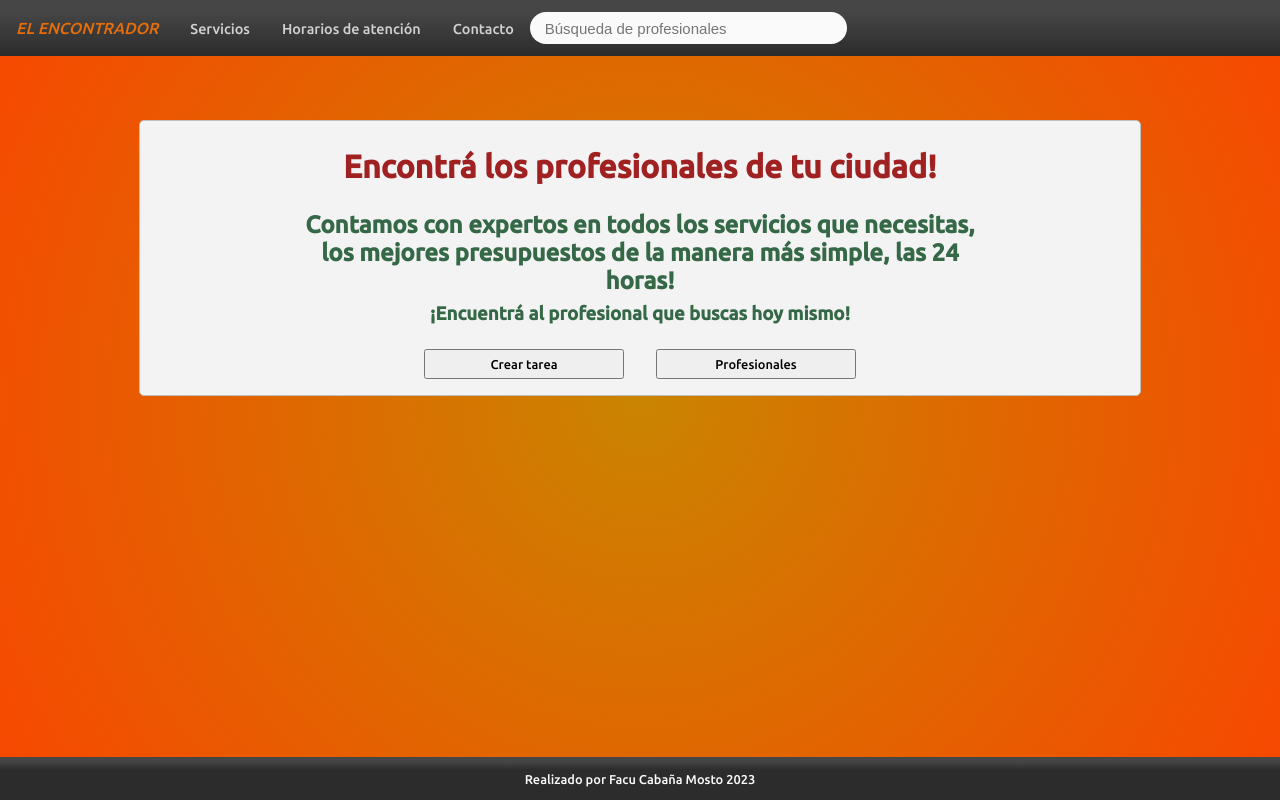
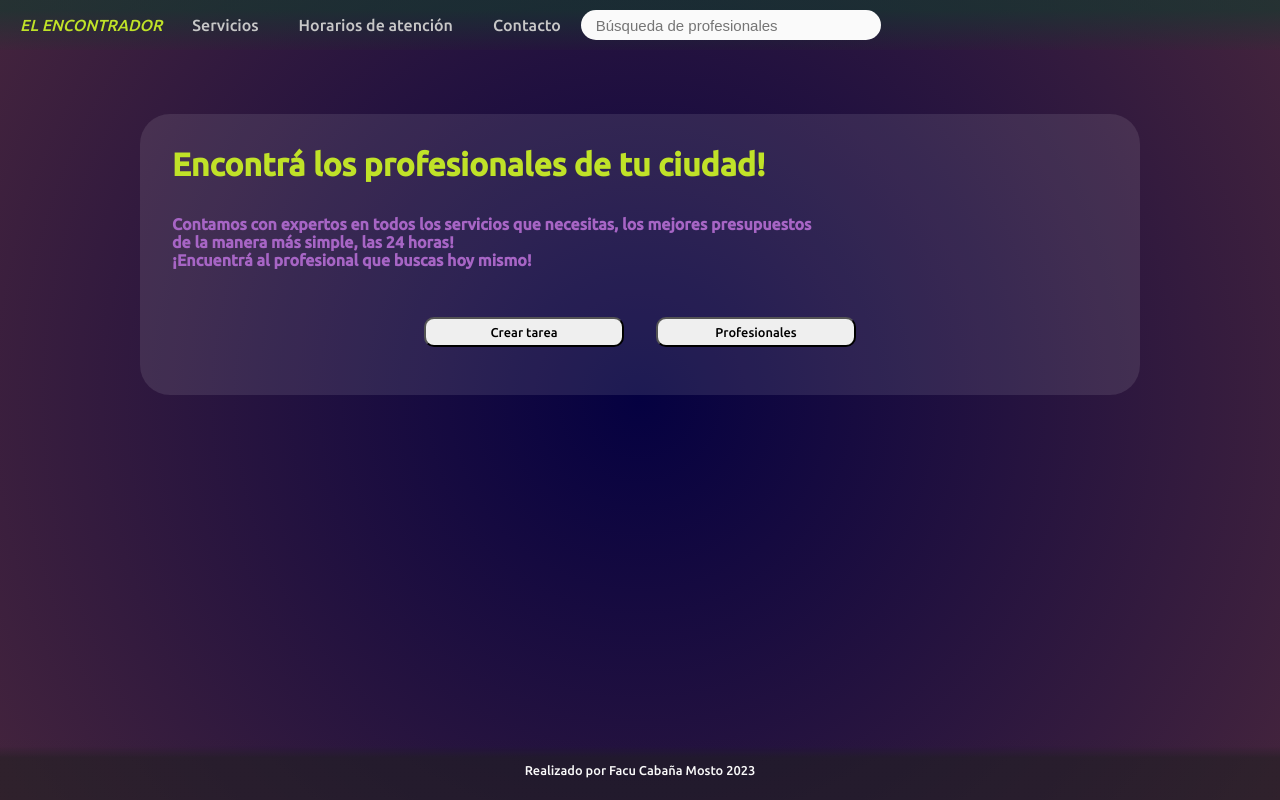
Before and after one commit to Facucabx/revolucion, a website: page index.html in a window 1280 px wide. Drawn offline with Linux system fonts and the light colour scheme.

Commit message:
actualización, arreglos de css

```diff
--- a/index.html
+++ b/index.html
@@ -21,17 +21,15 @@
   <body>
     <header>
       <nav>
-        <li><a href="#" class="logo">EL ENCONTRADOR</a></li>
-        <li><a href="./pages/servicios.html">Servicios</a></li>
-        <li><a href="./pages/horarios.html" target="_blank">Horarios de atención</a></li>
-        <li><a href="./pages/contacto.html">Contacto</a></li>
-        <div id="contenedor-index">
-          <input
-            type="text"
-            placeholder="Búsqueda de profesionales"
-            autofocus
-          />
-        </div>
+        <ul class="navbar">
+          <li><a href="#" class="logo">EL ENCONTRADOR</a></li>
+          <li><a href="./pages/servicios.html" class="navBoton">Servicios</a></li>
+          <li><a href="./pages/horarios.html" class="navBoton" target="_blank">Horarios de atención</a></li>
+          <li><a href="./pages/contacto.html" class="navBoton">Contacto</a></li>
+          <div id="contenedor-index">
+            <input type="text" placeholder="Búsqueda de profesionales" autofocus />
+          </div>
+        </ul>
       </nav>
     </header>
 
@@ -49,14 +47,14 @@
             <h3 class="h3-index">¡Encuentrá al profesional que buscas hoy mismo!</h3>
           </div>
           <div id="contenedor-boton-index">
-            <button aria-label="Crear tarea">Crear tarea</button>
-            <button aria-label="Profesionales">Profesionales</button>
+            <button aria-label="Crear tarea" class="botonTarea">Crear tarea</button>
+            <button aria-label="Profesionales" class="botonServi">Profesionales</button>
           </div>
         </div>
       </section>
     </main>
+    <footer id="footer">
+      <p>Realizado por Facu Cabaña Mosto 2023</p>
+    </footer>
   </body>
-  <footer id="footer">
-    <p>Realizado por Facu Cabaña Mosto 2023</p>
-  </footer>
 </html>
--- a/scss/style.scss
+++ b/scss/style.scss
@@ -1,47 +1,53 @@
 @import url("https://fonts.googleapis.com/css2?family=Ubuntu:wght@300;500&display=swap");
-
 //variables colores
 $transition-time: 0.5s;
 
 * {
   list-style: none;
+  text-decoration: none;
+  box-sizing: border-box;
+  margin: 0;
+  padding: 0;
 }
-html, body{
+html,
+body {
   height: 100%;
+  margin: 0;
+  padding: 0;
 }
 body {
-  display: flex;
-  flex-direction: column;
-  margin: 0;
-  padding: 0;
   background: radial-gradient(
     circle farthest-corner at center center,
-    #ca8401 0%,
-    #f84701 100%
+    #050141 0%,
+    #44243d 100%
   );
+  font-family: "Ubuntu", sans-serif;
+
   header {
     // HEADER
-    background: linear-gradient(0deg, #2c2c2c 0%, #464646 80%);
+    display: flex;
+    align-items: center;
+    background: linear-gradient(0deg, #2c2c2c1c 0%, #143a2da2 80%);
     width: 100%;
     margin-bottom: 4rem;
-    p {
-      color: orange;
-    }
-    nav {
+    height: 50px;
+    color: #c0c0c0;
+    padding: 20px;
+
+    .navbar {
+      // NAVBAR
       display: flex;
       align-items: center;
-      font-family: "Ubuntu", sans-serif;
-      height: 3.5rem;
-      a {
-        text-decoration: none;
-        margin: 1rem;
-        color: rgb(209, 209, 209);
-        font-size: 0.9rem;
+
+      .logo {
+        color: rgb(192, 226, 40);
+        font-style: italic;
+        padding-right: 10px;
       }
-      .logo {
-        color: #e76d08;
-        font-size: 1rem;
-        font-style: italic;
+      .navBoton {
+        color: #c7c7c7;
+        padding-left: 20px;
+        padding-right: 20px;
       }
       input {
         width: 300px;
@@ -54,52 +60,58 @@ body {
         border-radius: 50px;
         outline: none;
       }
-
     }
   }
+
   //-------- FIN NAVBAR
 
   main {
     flex: 1;
-    #portada-index{
+    margin-bottom: 70px;
+    #portada-index {
       #contenedor-index {
         max-width: 1000px;
         margin: 0 auto;
-        border: 1px solid #c0c0c0;
-        border-radius: 5px;
-        background-color: #f3f3f3;
+        border-radius: 30px;
+        background-color: #f3f3f31a;
+
         .h1-index {
-          color: rgb(160, 33, 33);
+          // TITULO
+          color: rgb(192, 226, 40);
           font-size: 2rem;
-          text-align: center;
+          text-align: left;
           font-family: "Ubuntu", sans-serif;
+          padding: 2rem;
         }
         .h2-index,
-        .h3-index{
-          color: rgb(53, 104, 70);
-          text-align: center;
-          margin: 0.5rem;
+        .h3-index {
+          // SUBTITULO Y PARRAFOS
+          font-size: 1rem;
+          color: rgb(167, 101, 197);
+          text-align: left;
           font-family: "Ubuntu", sans-serif;
-          padding-left: 140px;
-          padding-right: 140px;
+          padding-left: 2rem;
+          padding-right: 20rem;
         }
       }
       #contenedor-boton-index {
+        // BOTONES
         display: flex;
         align-items: center;
         justify-content: center;
-        button {
+        padding: 2rem;
+        .botonTarea,
+        .botonServi {
           width: 200px;
           height: 30px;
           font-size: 0.8rem;
           margin: 1rem;
           font-family: "Ubuntu", sans-serif;
+          border-radius: 10px;
         }
       }
-
     }
     section {
-
       #h1-horarios,
       #h2-horarios {
         color: rgb(50, 163, 88);
@@ -152,7 +164,15 @@ body {
     }
   }
   #footer {
-    background: linear-gradient(0deg, #2c2c2c 70%, #464646 90%);
+    position: fixed;
+    bottom: 0;
+    left: 0;
+    width: 100%;
+    height: 60px;
+    display: flex;
+    align-items: center;
+    justify-content: center;
+    background: linear-gradient(0deg, #2020208f 70%, #46464605 90%);
     text-align: center;
     padding: 0.1rem;
     p {
```
Also changed, not shown: css/style.css, 1 other file.
